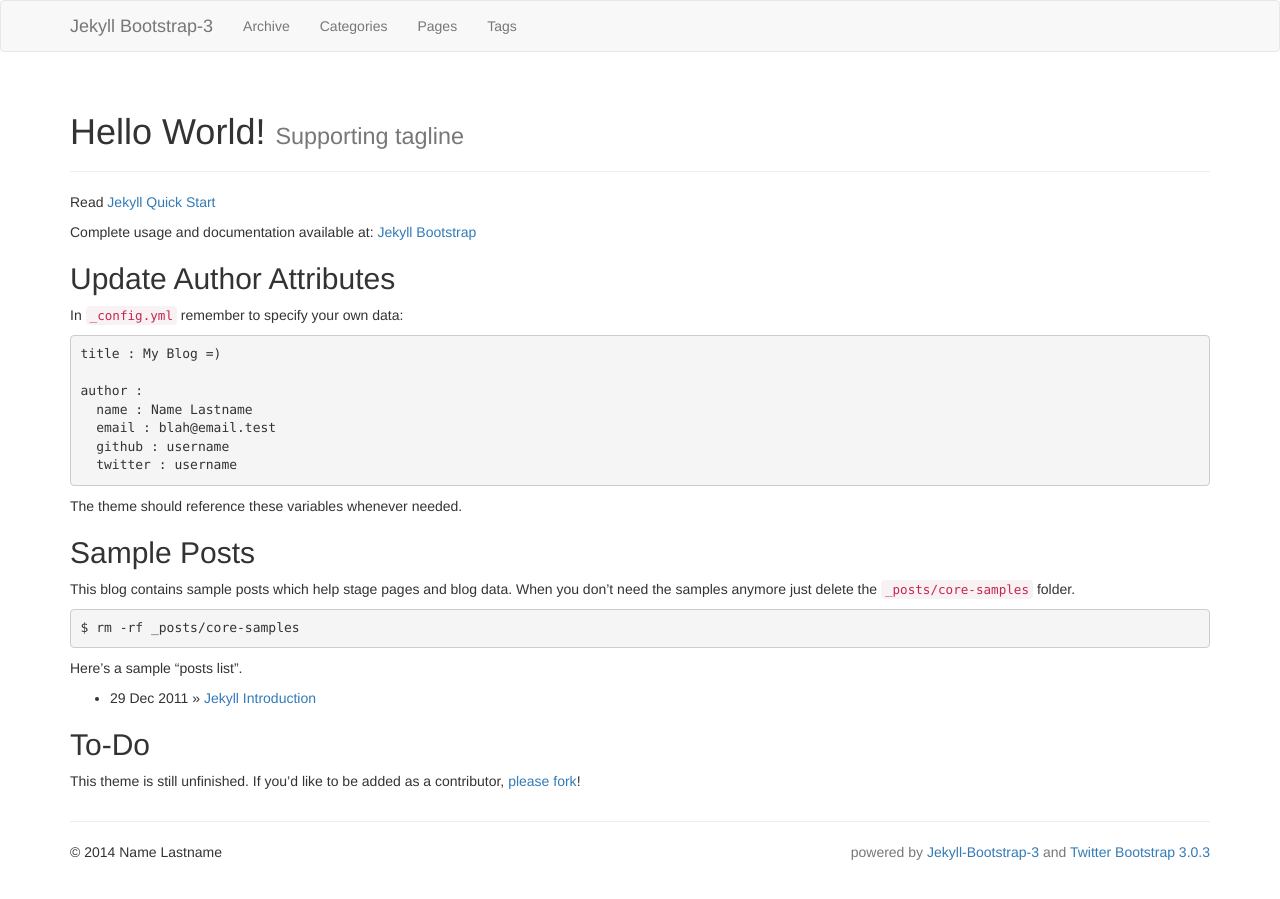
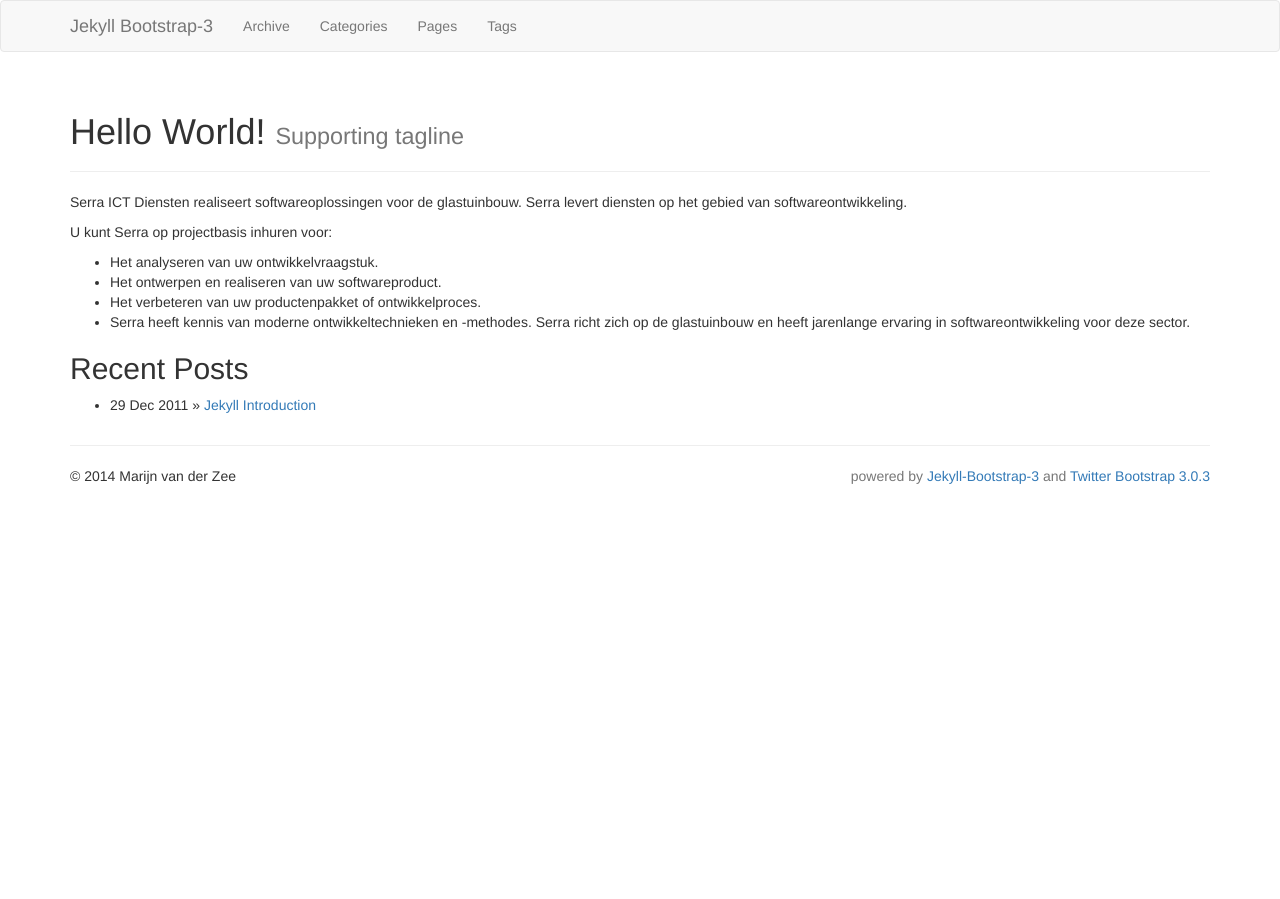
Before and after one commit to serraict/serraict.github.io, a Jekyll site: the page built from index.md, in a window 1280 px wide. Built offline with Jekyll 4.4.1, drawn with Linux system fonts in a browser that asks for light colours; nearby versions of some CDN libraries; library files that are not in the unit come from our copies.

Commit message:
Update landing page

```diff
--- a/_config.yml
+++ b/_config.yml
@@ -14,10 +14,10 @@ markdown: kramdown
 title : Jekyll Bootstrap-3
 tagline: Site Tagline
 author :
-  name : Name Lastname
-  email : blah@email.test
-  github : username
-  twitter : username
+  name : Marijn van der Zee
+  email : marijn@serraict.com
+  github : serra
+  twitter : marijnvanderzee
   feedburner : feedname
 
 # The production_url is only used when full-domain names are needed
@@ -28,7 +28,7 @@ author :
 # Else if you are pushing to username.github.io, replace with your username.
 # Finally if you are pushing to a GitHub project page, include the project name at the end.
 #
-production_url : http://username.github.io
+production_url : http://serraict.github.io
 
 # All Jekyll-Bootstrap specific configurations are namespaced into this hash
 #
--- a/index.md
+++ b/index.md
@@ -5,39 +5,20 @@ tagline: Supporting tagline
 ---
 {% include JB/setup %}
 
-Read [Jekyll Quick Start](http://jekyllbootstrap.com/usage/jekyll-quick-start.html)
+Serra ICT Diensten realiseert softwareoplossingen voor de glastuinbouw. Serra levert diensten op het gebied van softwareontwikkeling.
 
-Complete usage and documentation available at: [Jekyll Bootstrap](http://jekyllbootstrap.com)
+U kunt Serra op projectbasis inhuren voor:
+* Het analyseren van uw ontwikkelvraagstuk.
+* Het ontwerpen en realiseren van uw softwareproduct.
+* Het verbeteren van uw productenpakket of ontwikkelproces.
+* Serra heeft kennis van moderne ontwikkeltechnieken en -methodes. Serra richt zich op de glastuinbouw en heeft jarenlange ervaring in softwareontwikkeling voor deze sector.
 
-## Update Author Attributes
 
-In `_config.yml` remember to specify your own data:
 
-    title : My Blog =)
-
-    author :
-      name : Name Lastname
-      email : blah@email.test
-      github : username
-      twitter : username
-
-The theme should reference these variables whenever needed.
-
-## Sample Posts
-
-This blog contains sample posts which help stage pages and blog data.
-When you don't need the samples anymore just delete the `_posts/core-samples` folder.
-
-    $ rm -rf _posts/core-samples
-
-Here's a sample "posts list".
+## Recent Posts
 
 <ul class="posts">
   {% for post in site.posts %}
     <li><span>{{ post.date | date_to_string }}</span> &raquo; <a href="{{ BASE_PATH }}{{ post.url }}">{{ post.title }}</a></li>
   {% endfor %}
 </ul>
-
-## To-Do
-
-This theme is still unfinished. If you'd like to be added as a contributor, [please fork](http://github.com/dbtek/jekyll-bootstrap-3)!
```
